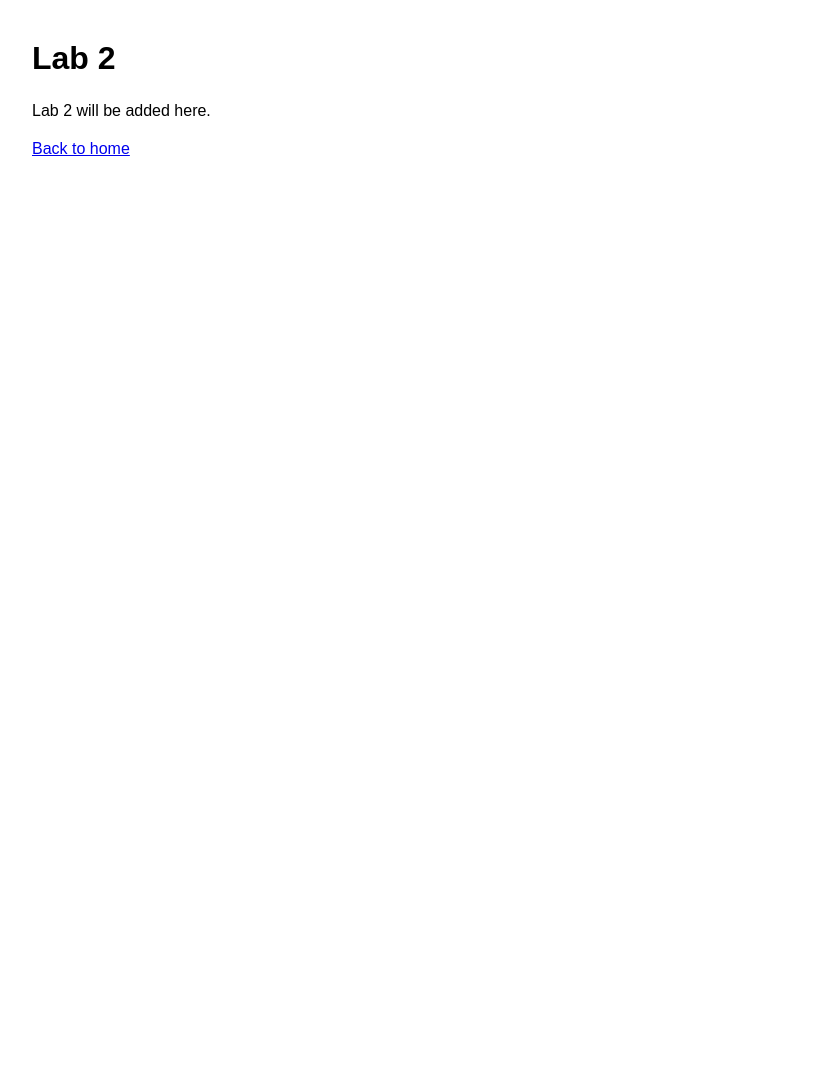
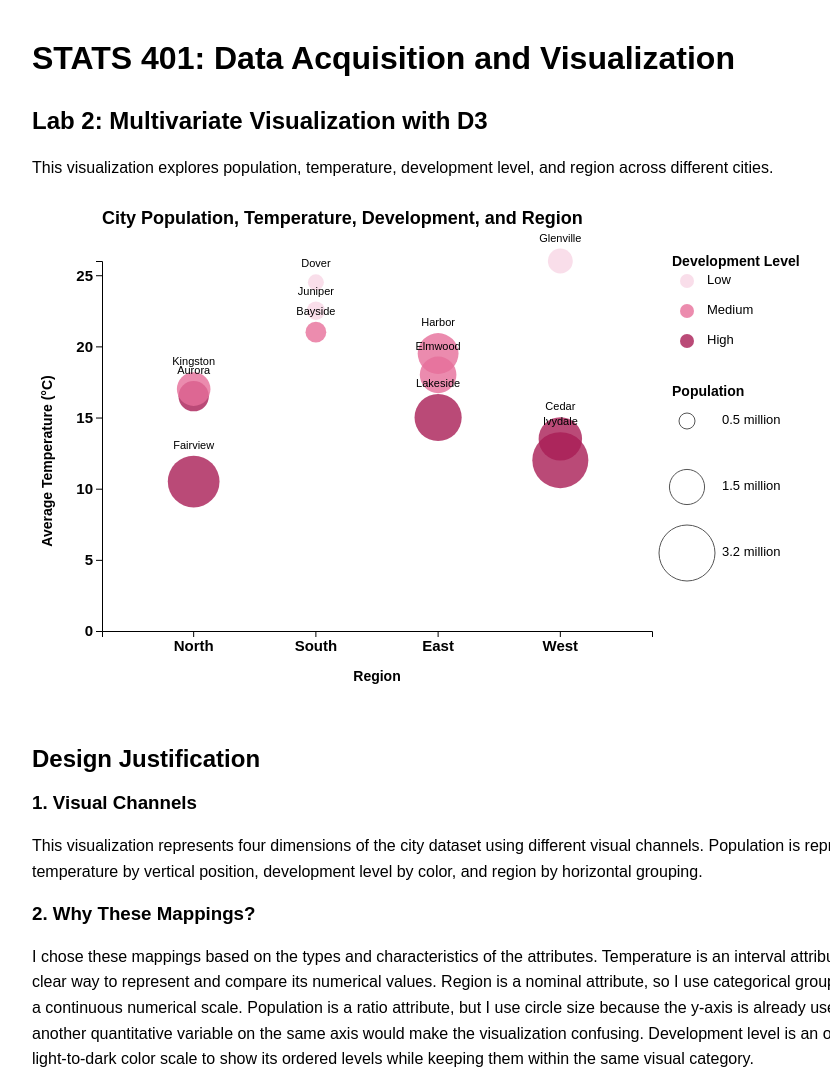
Before and after one commit to Jiaxuan-Mao/stats401-labs, a plain HTML site: page lab2/index.html in a window 1280 px wide. Shown: the top 1075 px of the page, without its empty margins (108-938 px from the left). Before the commit the page ends 800 px from the top, so only its background shows below. Drawn offline with nearby package versions, Linux system fonts and the light colour scheme.

Commit message:
Complete Lab 2 multivariate visualization

```diff
--- /dev/null
+++ b/data/cities_multivariate.csv
@@ -0,0 +1,13 @@
+city,population,temp_c,development_level,region
+Aurora,1.2,16.5,High,North
+Bayside,0.7,21.0,Medium,South
+Cedar,2.1,13.5,High,West
+Dover,0.5,24.5,Low,South
+Elmwood,1.6,18.0,Medium,East
+Fairview,2.8,10.5,High,North
+Glenville,0.9,26.0,Low,West
+Harbor,1.9,19.5,Medium,East
+Ivydale,3.2,12.0,High,West
+Juniper,0.6,22.5,Low,South
+Kingston,1.4,17.0,Medium,North
+Lakeside,2.4,15.0,High,East
--- a/lab2/index.html
+++ b/lab2/index.html
@@ -1,22 +1,78 @@
 <!DOCTYPE html>
+
 <html lang="en">
 
 <head>
     <meta charset="UTF-8">
-    <meta name="viewport" content="width=device-width, initial-scale=1.0">
-    <title>Lab 2</title>
-    <link rel="stylesheet" href="../css/style.css">
+
+
+<meta name="viewport"
+      content="width=device-width, initial-scale=1.0">
+
+<title>Lab 2 - Multivariate Visualization</title>
+
+<link rel="stylesheet" href="../css/style.css">
+
 </head>
 
 <body>
-    <h1>Lab 2</h1>
 
-    <p>
-        Lab 2 will be added here.
-    </p>
+<h1>STATS 401: Data Acquisition and Visualization</h1>
 
-    <a href="../index.html">
-        Back to home
-    </a>
+<h2>Lab 2: Multivariate Visualization with D3</h2>
+
+<p>
+    This visualization explores population, temperature,
+    development level, and region across different cities.
+</p>
+
+<div id="chart"></div>
+
+<div id="tooltip" class="tooltip"></div>
+
+<h2>Design Justification</h2>
+
+
+<h3>1. Visual Channels</h3>
+
+<p>
+    This visualization represents four dimensions of the city dataset using
+    different visual channels. Population is represented by circle size,
+    temperature by vertical position, development level by color, and region
+    by horizontal grouping.
+</p>
+
+<h3>2. Why These Mappings?</h3>
+
+<p>
+    I chose these mappings based on the types and characteristics of the
+    attributes. Temperature is an interval attribute, so the y-axis provides
+    a clear way to represent and compare its numerical values. Region is a
+    nominal attribute, so I use categorical groups on the x-axis rather than
+    a continuous numerical scale. Population is a ratio attribute, but I use
+    circle size because the y-axis is already used for temperature; using
+    another quantitative variable on the same axis would make the
+    visualization confusing. Development level is an ordinal attribute, so
+    I use a light-to-dark color scale to show its ordered levels while keeping
+    them within the same visual category.
+</p>
+
+<h3>3. What Should Viewers Notice?</h3>
+
+<p>
+    I hope viewers can explore each city by hovering over its circle to see
+    detailed information and notice relationships among the variables, such
+    as darker circles tend to be larger, suggesting that cities with higher development levels tend to have larger populations.
+</p>
+
+<a href="../index.html" class="back-home">
+    ← Back to Home
+</a>
+
+<script src="https://cdn.jsdelivr.net/npm/d3@7"></script>
+
+<script src="lab2.js"></script>
+
 </body>
+
 </html>
--- /dev/null
+++ b/lab2/lab2.js
@@ -0,0 +1,394 @@
+// ----------------------------------------
+// Lab 2: Multivariate Visualization with D3
+// ----------------------------------------
+
+// ----------------------------------------
+// Task 1: Load and Process the Data
+// ----------------------------------------
+
+d3.csv("../data/cities_multivariate.csv", function(d) {
+
+    return {
+        city: d.city,
+        population: +d.population,
+        temp_c: +d.temp_c,
+        development_level: d.development_level,
+        region: d.region
+    };
+
+}).then(function(data) {
+
+    console.log("City data:", data);
+
+
+    // ----------------------------------------
+    // Chart Settings
+    // ----------------------------------------
+
+    const width = 800;
+    const height = 500;
+
+    const margin = {
+        top: 50,
+        right: 180,
+        bottom: 80,
+        left: 70
+    };
+
+
+    // ----------------------------------------
+    // Create SVG
+    // ----------------------------------------
+
+    const svg = d3.select("#chart")
+        .append("svg")
+        .attr("width", width)
+        .attr("height", height);
+
+
+    // ----------------------------------------
+    // Create Scales
+    // ----------------------------------------
+
+    // Region is categorical, so use a band scale.
+    const regions = ["North", "South", "East", "West"];
+
+    const xScale = d3.scaleBand()
+        .domain(regions)
+        .range([
+            margin.left,
+            width - margin.right
+        ])
+        .padding(0.5);
+
+
+    // Temperature is numerical, so use a linear scale.
+    // The Y-axis starts at 0°C.
+    const yScale = d3.scaleLinear()
+        .domain([
+            0,
+            d3.max(data, d => d.temp_c)
+        ])
+        .nice()
+        .range([
+            height - margin.bottom,
+            margin.top
+        ]);
+
+
+    // ----------------------------------------
+    // Development Level Color Scale
+    // ----------------------------------------
+
+    // Development level is ordered:
+    // Low → Medium → High
+    // Use a light-to-dark pink color scheme.
+    const developmentLevels = [
+        "Low",
+        "Medium",
+        "High"
+    ];
+
+    const colorScale = d3.scaleOrdinal()
+        .domain(developmentLevels)
+        .range([
+            "#f7d6e5",   // Low
+            "#e76f9a",   // Medium
+            "#a91d55"    // High
+        ]);
+
+
+    // ----------------------------------------
+    // Population Size Scale
+    // ----------------------------------------
+
+    const sizeScale = d3.scaleSqrt()
+        .domain(d3.extent(data, d => d.population))
+        .range([8, 28]);
+
+
+    // ----------------------------------------
+    // Create X Axis
+    // ----------------------------------------
+
+    svg.append("g")
+        .attr(
+            "transform",
+            `translate(0, ${height - margin.bottom})`
+        )
+        .call(d3.axisBottom(xScale))
+        .selectAll("text")
+        .style("font-size", "15px")
+        .style("font-weight", "bold");
+
+
+    // ----------------------------------------
+    // Create Y Axis
+    // ----------------------------------------
+
+    const yAxis = svg.append("g")
+    .attr(
+        "transform",
+        `translate(${margin.left}, 0)`
+    )
+    .call(
+        d3.axisLeft(yScale)
+            .tickValues(
+                d3.range(
+                    0,
+                    d3.max(data, d => d.temp_c) + 5,
+                    5
+                )
+            )
+    );
+
+yAxis.selectAll("text")
+    .style("font-size", "15px")
+    .style("font-weight", "bold");
+
+
+    // ----------------------------------------
+    // Axis Labels
+    // ----------------------------------------
+
+    // X-axis label is centered relative to the actual plotting area.
+    svg.append("text")
+        .attr("class", "axis-label")
+        .attr(
+            "x",
+            (margin.left + (width - margin.right)) / 2
+        )
+        .attr("y", height - 30)
+        .attr("text-anchor", "middle")
+        .text("Region");
+
+
+    // Y-axis label
+    svg.append("text")
+        .attr("class", "axis-label")
+        .attr("transform", "rotate(-90)")
+        .attr("x", -height / 2)
+        .attr("y", 20)
+        .attr("text-anchor", "middle")
+        .text("Average Temperature (°C)");
+
+
+    // ----------------------------------------
+    // Chart Title
+    // ----------------------------------------
+
+    svg.append("text")
+        .attr("class", "chart-title")
+        .attr("x", margin.left)
+        .attr("y", 13)
+        .attr("text-anchor", "start")
+        .text("City Population, Temperature, Development, and Region");
+
+
+    // ----------------------------------------
+    // Tooltip
+    // ----------------------------------------
+
+    const tooltip = d3.select("#tooltip");
+
+
+    // ----------------------------------------
+    // Draw City Circles
+    // ----------------------------------------
+
+    svg.selectAll(".city-point")
+        .data(data)
+        .join("circle")
+        .attr("class", "city-point")
+        .attr(
+            "cx",
+            d => xScale(d.region) + xScale.bandwidth() / 2
+        )
+        .attr(
+            "cy",
+            d => yScale(d.temp_c)
+        )
+        .attr(
+            "r",
+            d => sizeScale(d.population)
+        )
+        .attr(
+            "fill",
+            d => colorScale(d.development_level)
+        )
+        .attr("opacity", 0.8)
+
+        // Mouse enters the circle
+        .on("mouseover", function(event, d) {
+
+            d3.select(this)
+                .attr("opacity", 1)
+                .attr("stroke", "#222")
+                .attr("stroke-width", 2);
+
+            tooltip
+                .style("opacity", 1)
+                .html(`
+                    <strong>${d.city}</strong><br>
+                    Population: ${d.population} million<br>
+                    Temperature: ${d.temp_c} °C<br>
+                    Development: ${d.development_level}<br>
+                    Region: ${d.region}
+                `);
+        })
+
+        // Mouse moves
+        .on("mousemove", function(event) {
+
+            tooltip
+                .style(
+                    "left",
+                    `${event.pageX + 12}px`
+                )
+                .style(
+                    "top",
+                    `${event.pageY + 12}px`
+                );
+        })
+
+        // Mouse leaves the circle
+        .on("mouseout", function() {
+
+            d3.select(this)
+                .attr("opacity", 0.8)
+                .attr("stroke", "none");
+
+            tooltip
+                .style("opacity", 0);
+        });
+
+
+    // ----------------------------------------
+    // Add City Labels
+    // ----------------------------------------
+
+    svg.selectAll(".city-label")
+        .data(data)
+        .join("text")
+        .attr("class", "city-label")
+        .attr(
+            "x",
+            d => xScale(d.region) + xScale.bandwidth() / 2
+        )
+        .attr(
+            "y",
+            d => yScale(d.temp_c) - sizeScale(d.population) - 7
+        )
+        .attr("text-anchor", "middle")
+        .text(d => d.city);
+
+
+    // ----------------------------------------
+    // Development Level Legend
+    // ----------------------------------------
+
+    const legend = svg.append("g")
+        .attr(
+            "transform",
+            `translate(${width - margin.right + 20}, 70)`
+        );
+
+
+    legend.append("text")
+        .attr("class", "legend-title")
+        .attr("x", 0)
+        .attr("y", -15)
+        .text("Development Level");
+
+
+    const legendItems = legend
+        .selectAll(".legend-item")
+        .data(developmentLevels)
+        .join("g")
+        .attr("class", "legend-item")
+        .attr(
+            "transform",
+            (d, i) => `translate(0, ${i * 30})`
+        );
+
+
+    // Use the same colors and opacity as the city circles.
+    legendItems.append("circle")
+        .attr("cx", 15)
+        .attr("cy", 0)
+        .attr("r", 7)
+        .attr(
+            "fill",
+            d => colorScale(d)
+        )
+        .attr("opacity", 0.8);
+
+
+    legendItems.append("text")
+        .attr("x", 35)
+        .attr("y", 0)
+        .attr("dominant-baseline", "middle")
+        .text(d => d);
+
+
+    // ----------------------------------------
+    // Population Legend
+    // ----------------------------------------
+
+    const sizeLegend = svg.append("g")
+        .attr(
+            "transform",
+            `translate(${width - margin.right + 20}, 210)`
+        );
+
+
+    sizeLegend.append("text")
+        .attr("class", "legend-title")
+        .attr("x", 0)
+        .attr("y", -25)
+        .text("Population");
+
+
+    const populationValues = [0.5, 1.5, 3.2];
+
+
+    // Calculate spacing based on the largest legend circle
+    // so items don't overlap.
+    const maxPopRadius = sizeScale(d3.max(populationValues));
+    const popSpacing = maxPopRadius * 2 + 10;
+
+
+    const populationItems = sizeLegend
+        .selectAll(".population-item")
+        .data(populationValues)
+        .join("g")
+        .attr("class", "population-item")
+        .attr(
+            "transform",
+            (d, i) => `translate(15, ${i * popSpacing})`
+        );
+
+
+    populationItems.append("circle")
+        .attr("cx", 0)
+        .attr("cy", 0)
+        .attr(
+            "r",
+            d => sizeScale(d)
+        )
+        .attr("fill", "none")
+        .attr("stroke", "#555");
+
+
+    populationItems.append("text")
+        .attr("x", 35)
+        .attr("y", 0)
+        .attr("dominant-baseline", "middle")
+        .text(d => `${d} million`);
+
+
+}).catch(function(error) {
+
+    console.error("Error loading city data:", error);
+
+});
```
Also changed, not shown: css/style.css (+48 -0 lines).
